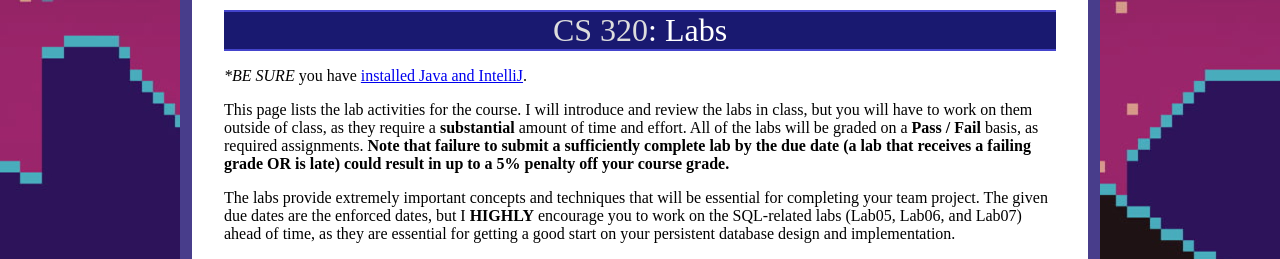
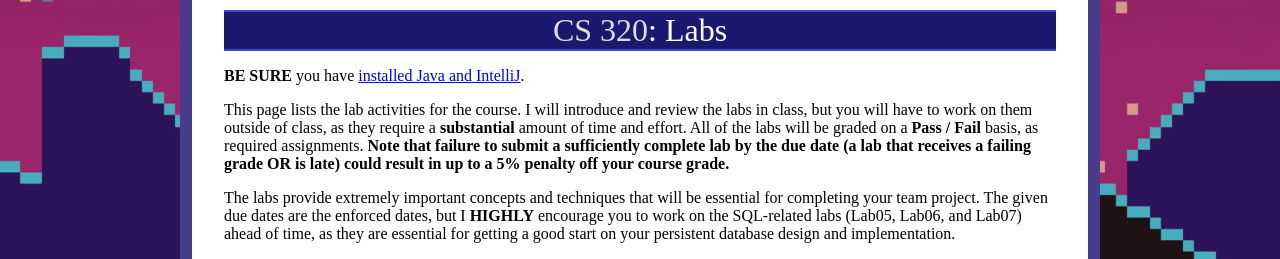
Before and after one commit to ycpcs/cs320-spring2026, a Jekyll site: the page built from labs/index.md, in a window 1280 px wide. Shown: the top 259 px of the page. Built offline with Jekyll 4.4.1, drawn with Linux system fonts in a browser that asks for light colours.

```diff
--- a/labs/index.md
+++ b/labs/index.md
@@ -3,7 +3,7 @@ layout: default
 title: "Labs"
 ---
 
-**BE SURE* you have [installed Java and IntelliJ](../resources/index.html).
+**BE SURE** you have [installed Java and IntelliJ](../resources/index.html).
 
 This page lists the lab activities for the course.  I will introduce and review the labs in class, but you will have to work on them outside of class, as they require a **substantial** amount of time and effort.  All of the labs will be graded on a **Pass / Fail** basis, as required assignments.  **Note that failure to submit a sufficiently complete lab by the due date (a lab that receives a failing grade OR is late) could result in up to a 5% penalty off your course grade.**
 
```
